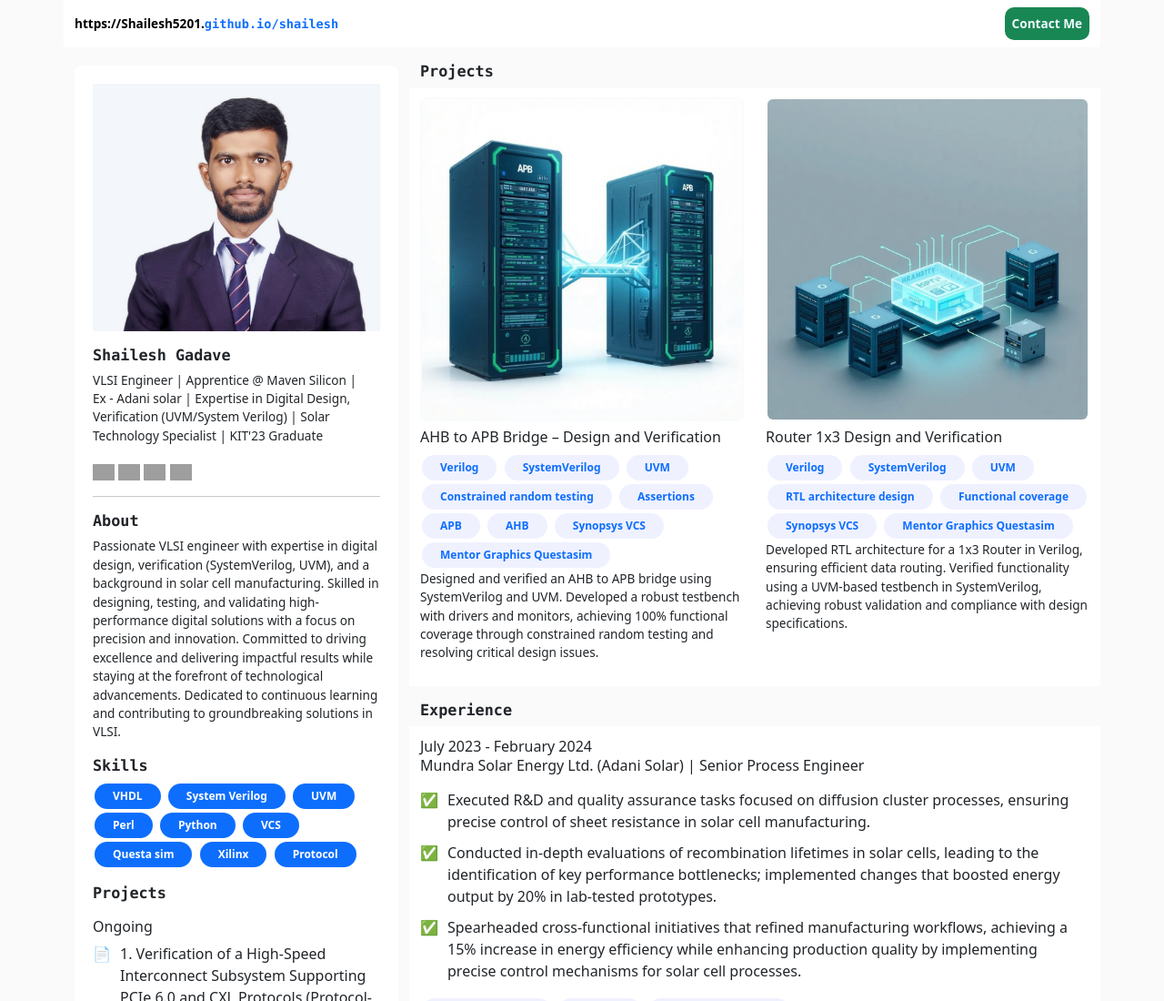
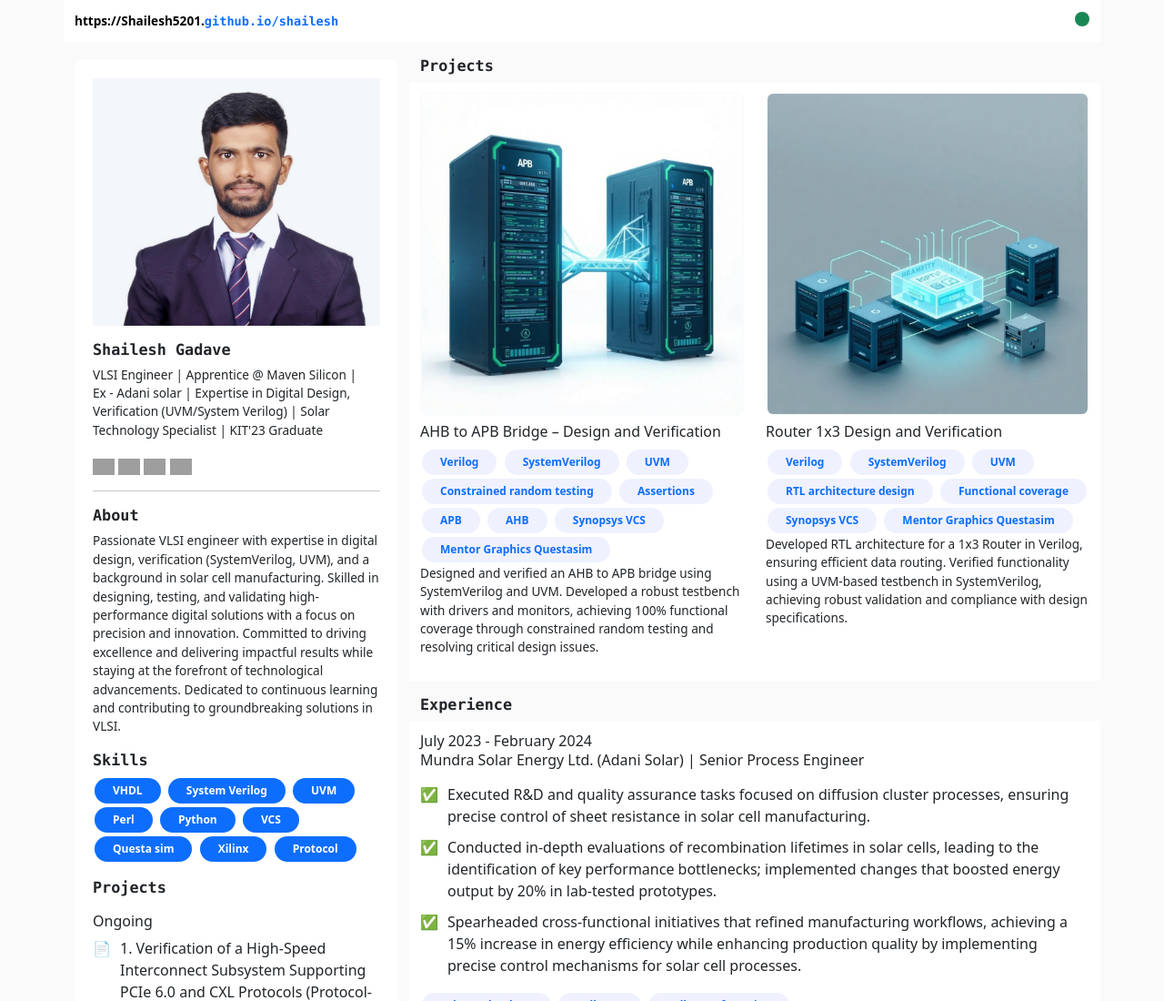
Before and after one commit to Shailesh5201/shailesh, a plain HTML site: page index.html in a window 1280 px wide. Shown: the top 1100 px of the page at 91% size. Drawn offline with nearby package versions, Linux system fonts and the light colour scheme; grey boxes are pictures that could not be loaded.

Commit message:
Update index.html

```diff
--- a/index.html
+++ b/index.html
@@ -78,7 +78,7 @@
               <div class="" id="navbarSupportedContent">
                 <ul class="navbar-nav ms-auto mb-2 mb-lg-0">
                   <li class="nav-item">
-                  <button class="bg-success border-0" style="border-radius: 10px; "><a class="nav-link active" style="font-size: 0.85rem; font-weight: bold; color: aliceblue;" aria-current="page" href="https://calendly.com/shindepranav1105" target="_blank">Contact Me</a>
+                  <button class="bg-success border-0" style="border-radius: 10px; "><a class="nav-link active" style="font-size: 0.85rem; font-weight: bold; color: aliceblue;" aria-current="page" href="https://calendly.com/shindepranav1105" target="_blank"></a>
                   </button>
                   </li>
                 </ul>
```
